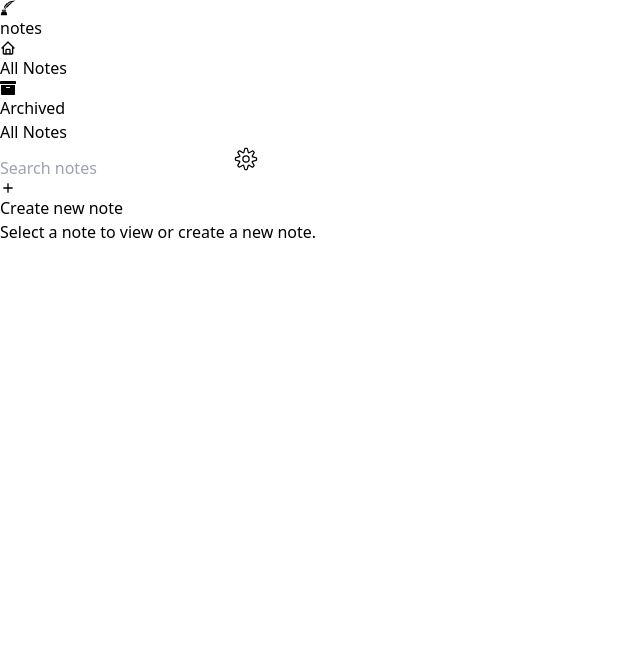
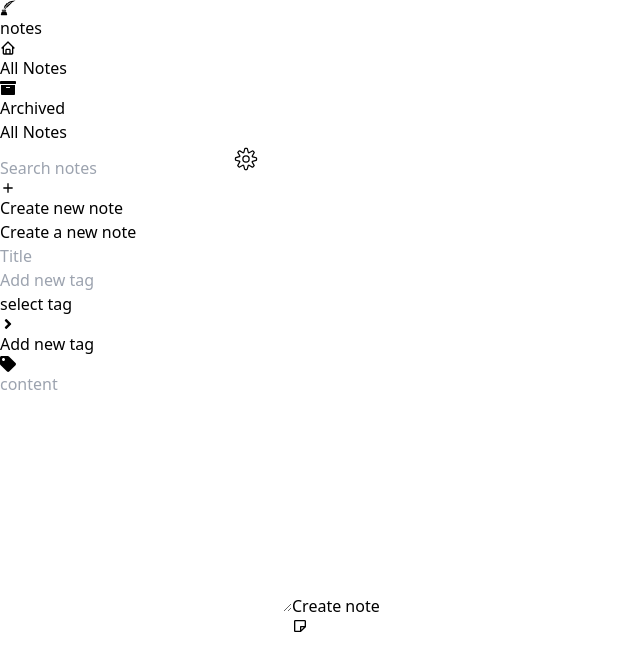
Before and after one commit to Sheriff75/note-app, a Next.js app: page / in a window 1280 px wide. Shown: the top 670 px of the page, without its empty margins (0-640 px from the left). Built offline with nearby package versions, Linux system fonts and the light colour scheme.

Commit message:
Replace AddTags component with AddNotes; update sidebar and Home component accordingly

```diff
--- a/src/app/components/addTags.tsx
+++ b/src/app/components/addNotes.tsx
@@ -5,17 +5,18 @@ import React, {
   useContext,
   useEffect,
 } from "react";
-import { FaTag } from "react-icons/fa";
+import { FaTag,FaAngleRight } from "react-icons/fa";
+import { BiNote } from "react-icons/bi";
 import { NoteContext } from "../layout";
 
-interface AddTagsProps {
+interface AddNotesProps {
   date: string;
   setIsCreate: React.Dispatch<
     React.SetStateAction<boolean>
   >;
 }
 
-const AddTags: React.FC<AddTagsProps> = ({
+const AddNotes: React.FC<AddNotesProps> = ({
   date,
   setIsCreate,
 }) => {
@@ -24,7 +25,8 @@ const AddTags: React.FC<AddTagsProps> = ({
     useState<string>("");
 
   const [addTags, setAddTags] =
-    useState<boolean>(false);
+    useState<boolean>(true);
+  const [showTags, setShowTags] = useState<boolean>(false);
   const [tag, setTag] = useState<string>("");
   const [tagToAdd, setTagToAdd] = useState<
     string[]
@@ -70,14 +72,14 @@ const AddTags: React.FC<AddTagsProps> = ({
     ]);
   };
   return (
-    <div className="flex flex-col justify-center gap-4 items-center border-2 border-t-0 h-full min-h-[578px]">
-      <h1 className="text-2xl text-gray-400">
+    <div className="flex flex-col  justify-center gap-2 items-center border-2 border-t-0 h-full min-h-[578px]">
+      <h1 className="text-3xl text-gray-400">
         Create a new note
       </h1>
       <input
         type="text"
         placeholder="Title"
-        className="border-2 p-2"
+        className="border-2 p-2 py-2.5 w-2/4 rounded-lg "
         onInput={(e) =>
           setTitle(
             (e.target as HTMLInputElement).value
@@ -86,11 +88,12 @@ const AddTags: React.FC<AddTagsProps> = ({
       />
 
       {addTags ? (
-        <div>
+        <div className="w-2/4 flex flex-col gap-2 items-center">
+          <div className="flex gap-2 w-full items-center justify-between">
           <input
             type="text"
-            placeholder="Add tags"
-            className="border-2 p-2"
+            placeholder="Add new tag"
+            className="border-2 p-2 py-2.5 w-[64%]  rounded-lg "
             value={tag}
             onInput={(e) =>
               setTag(
@@ -99,14 +102,29 @@ const AddTags: React.FC<AddTagsProps> = ({
               )
             }
           />
+          <div className="px-4 py-2 rounded-lg flex items-center gap-2 text-lg bg-sky-600 text-white">
+            select tag <FaAngleRight />
+            {
+
+            }
+          </div>
+            {/* {tags.map((tag, index) => (
+              <span
+                key={index}
+                className="bg-sky-600 text-white p-2 rounded-md"
+              >
+                {tag}
+              </span>
+            ))} */}
+          </div>
           <button
-            className="flex gap-2 items-center bg-sky-600 text-white p-2 rounded-md"
+            className="flex gap-2 rounded-md items-center bg-sky-600 text-white p-2 w-40 justify-center text-lg "
             onClick={() => {
               handleAddTag();
               setTag("");
             }}
           >
-            Add tags <FaTag />
+            Add new tag <FaTag />
           </button>
           {tagToAdd.map((tag, index) => (
             <span
@@ -119,7 +137,7 @@ const AddTags: React.FC<AddTagsProps> = ({
         </div>
       ) : (
         <button
-          className="flex gap-2 items-center bg-sky-600 text-white p-2 rounded-md"
+          className="flex gap-2 items-center text-xl bg-sky-600 w-2/6 justify-center text-white p-2 rounded-md"
           onClick={() => setAddTags(true)}
         >
           Add Tags <FaTag />
@@ -132,7 +150,7 @@ const AddTags: React.FC<AddTagsProps> = ({
         cols={30}
         rows={10}
         placeholder="content"
-        className="border-2 p-2"
+        className="border-2 rounded-lg  p-2 w-2/4"
         onInput={(e) =>
           setContent(
             (e.target as HTMLInputElement).value
@@ -140,16 +158,16 @@ const AddTags: React.FC<AddTagsProps> = ({
         }
       ></textarea>
       <button
-        className="flex gap-2 items-center bg-sky-600 text-white p-2 rounded-md"
+        className="flex gap-2 items-center text-xl bg-sky-600 text-white p-2 rounded-md w-2/6 justify-center"
         onClick={() => {
           handleCreateNote();
           setIsCreate(false);
         }}
       >
-        Create note
+        Create note <BiNote />
       </button>
     </div>
   );
 };
 
-export default AddTags;
+export default AddNotes;
--- a/src/app/components/sideBar.tsx
+++ b/src/app/components/sideBar.tsx
@@ -44,7 +44,9 @@ const SideBar = () => {
        {
         tags.map((tag,index)=>{
           return(
-            <li key={index} className="py-2 flex px-2 gap-2 items-center w-[200px] border-2  hover:bg-gray-100 rounded-md "> <FaTag/>{tag}</li>
+            <li key={index} className="py-2 flex px-2 gap-2 justify-start items-center w-[200px] border-2  hover:bg-gray-100 rounded-md "> <FaTag className="text-2xl"/>
+            <p className="text-nowrap truncate capitalize">{tag}</p>
+            </li>
           )
         })
        }
--- a/src/app/pages/Home.tsx
+++ b/src/app/pages/Home.tsx
@@ -6,11 +6,11 @@ import React, {
   useEffect,
 } from "react";
 import { BiPlus } from "react-icons/bi";
-import AddTag from "../components/addTags"
+import AddNotes from "../components/addNotes"
 
 
 const Home = () => {
-  const [isCreate, setIsCreate] = useState(false);
+  const [isCreate, setIsCreate] = useState(true);
 
   const [date, setDate] = useState<string>("");
 
@@ -42,7 +42,7 @@ const Home = () => {
             </h1>
           </div>
         )}
-        {isCreate && <AddTag date={date} setIsCreate={setIsCreate}/>}
+        {isCreate && <AddNotes date={date} setIsCreate={setIsCreate}/>}
       </div>
     </div>
   );
```
